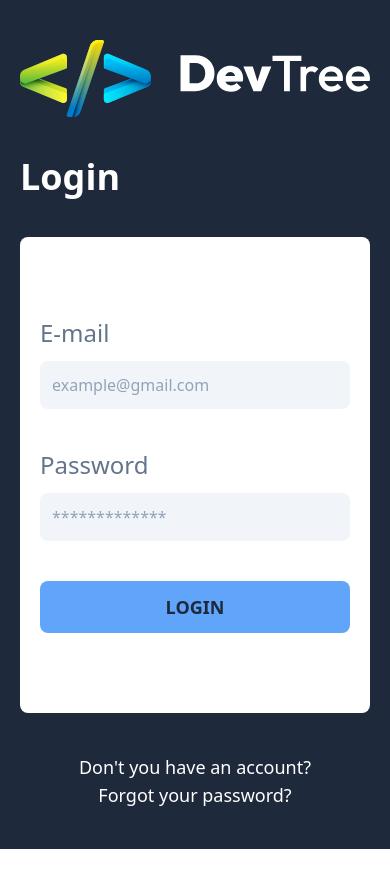
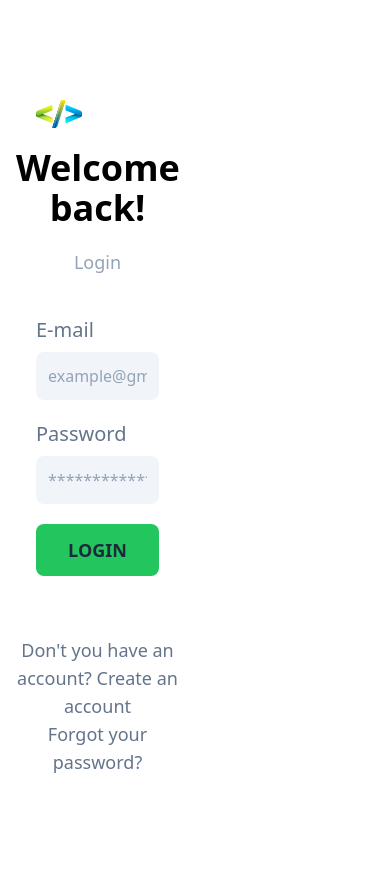
Before and after one commit to israelLuna13/DevTree, a React (Vite) app in the folder client/cliente/: page /login in a window 390 px wide. Before the commit the page ends 849 px from the top, so only its background shows below. Built offline with nearby package versions, Linux system fonts and the light colour scheme; no server answers.

Commit message:
se modifica las vistas de login y registro y el layout, aun no son responsivas

```diff
--- a/client/cliente/src/components/DevTree.tsx
+++ b/client/cliente/src/components/DevTree.tsx
@@ -71,7 +71,7 @@ export default function DevTree({data}:DevTreeProps) {
               target="_blank"
               rel="noreferrer noopener"
             >
-              Visitar Mi Perfil:/{data.handle}
+              Go to my profile:/{data.handle}
             </Link>
           </div>
 
--- a/client/cliente/src/components/nav/AdminNavigation.tsx
+++ b/client/cliente/src/components/nav/AdminNavigation.tsx
@@ -10,11 +10,14 @@ export default function AdminNavigation() {
   }
 
   return (
+    <>
+
         <button
           className=" bg-lime-500 p-2 text-slate-800 uppercase font-black text-xs rounded-lg cursor-pointer"
           onClick={logout}
         >
           Logout
         </button>
+    </>
   );
 }
--- /dev/null
+++ b/client/cliente/src/layouts/AuthDemoLayout.tsx
@@ -0,0 +1,36 @@
+import { Outlet } from "react-router-dom";
+import { Toaster } from "sonner";
+import Logo from "../components/logo/Logo";
+
+export default function AuthDemoLayout() {
+  return (
+    <>
+      <div className="bg-white min-h-screen">
+        <div className="flex gap-4">
+
+            {/* form */}
+          <div className="w-1/2  text-black p-4 rounded-lg">
+            <div className="min-h-screen flex items-center justify-center">
+              <div className="w-full max-w-5xl">
+              <div className="mb-5 max-w-lg mx-auto px-5">
+              <Logo /> {/* Aquí está tu logo */}
+            </div>
+                <Outlet />
+              </div>
+            </div>
+          </div>
+
+{/* image */}
+          <div className="w-1/2 text-black p-4 rounded-lg">
+            <div
+              className=" min-h-screen bg-no-repeat
+                            bg-right-top lg:bg-home"
+            ></div>
+          </div>
+        </div>
+      </div>
+      {/* register toaster on our project */}
+      <Toaster richColors position="top-right" />
+    </>
+  );
+}
--- a/client/cliente/src/router.tsx
+++ b/client/cliente/src/router.tsx
@@ -12,17 +12,23 @@ import ChangePasswordView from "./views/ChangePasswordView";
 import ConfirmAccount from "./views/ConfirmAccount";
 import ForgotPasswordView from "./views/ForgotPassword";
 import NewPasswordView from "./views/NewPasswordView";
+import AuthDemoLayout from "./layouts/AuthDemoLayout";
 
 export default function Router() {
   return (
     <BrowserRouter>
       <Routes>
         <Route element={<AuthLayout />}>
-          <Route path="/login" element={<LoginView />} />
-          <Route path="/register" element={<RegisterView />} />
+          {/* <Route path="/login" element={<LoginView />} />
+          <Route path="/register" element={<RegisterView />} /> */}
           <Route path="/confirm-account" element={<ConfirmAccount/>}/>
           <Route path="/forgot-password" element={<ForgotPasswordView/>} />
           <Route path="/new-password" element={<NewPasswordView/>}/>
+        </Route>
+        <Route element={<AuthDemoLayout />}>
+          <Route path="/login" element={<LoginView />} />
+          <Route path="/register" element={<RegisterView />} />
+
         </Route>
 
         {/* the routes son will got the path /admin  */}
--- a/client/cliente/src/views/ForgotPassword.tsx
+++ b/client/cliente/src/views/ForgotPassword.tsx
@@ -68,14 +68,14 @@ export default function ForgotPasswordView()
             <nav className="mt-10 flex flex-col space-y-4">
                     <Link
                 to='/login'
-                className="text-center text-gray-300 font-bold"
+                className="text-center text-white font-bold"
                 >
                 You have an account? Login
                 </Link>
 
                 <Link
                 to='/register'
-                className="text-center text-gray-300 font-bold"
+                className="text-center text-white font-bold"
                 >
                  ¿Don't have an account? Create an account
                 </Link>
--- a/client/cliente/src/views/HomeView.tsx
+++ b/client/cliente/src/views/HomeView.tsx
@@ -20,6 +20,10 @@ export default function HomeView() {
                         Share your social networks like Tiktok, Facebook, Instagram,
                         Github, YouTube, Linkdln with a multitude of developers
                     </p>
+                    <p className='text-slate-800 text-xl'>
+                        Search for user or check available username
+                    </p>
+
                     <SearchForm/>
                 </div>
             </div>
--- a/client/cliente/src/views/LoginView.tsx
+++ b/client/cliente/src/views/LoginView.tsx
@@ -1,47 +1,57 @@
-import { Link,useNavigate } from "react-router-dom"
-import { useForm } from "react-hook-form"
-import ErrorMessage from "../components/ErrorMessage"
-import { toast } from "sonner"
-import { useMutation } from "@tanstack/react-query"
-import { login } from "../services/DevTreeService"
-import { LoginForm } from "../types"
+import { Link, useNavigate } from "react-router-dom";
+import { useForm } from "react-hook-form";
+import ErrorMessage from "../components/ErrorMessage";
+import { toast } from "sonner";
+import { useMutation } from "@tanstack/react-query";
+import { login } from "../services/DevTreeService";
+import { LoginForm } from "../types";
 
 export default function LoginView() {
+  const navigate = useNavigate();
+  const initialValues = {
+    email: "",
+    password: "",
+  };
 
-  const navigate = useNavigate()
-  const initialValues ={
-    email:'',
-    password:''
-  }
-
-  const {register,reset,handleSubmit,formState:{errors}}= useForm({defaultValues:initialValues})
+  const {
+    register,
+    reset,
+    handleSubmit,
+    formState: { errors },
+  } = useForm({ defaultValues: initialValues });
 
   const loginMutate = useMutation({
-    mutationFn:login,
-    onError:(error)=>{
-      toast.error(error.message)
+    mutationFn: login,
+    onError: (error) => {
+      toast.error(error.message);
     },
-    onSuccess:(data)=>{
-      localStorage.setItem('AUTH_TOKEN', data)
-      navigate('/admin')
-      reset()
-    }
-  })
+    onSuccess: (data) => {
+      localStorage.setItem("AUTH_TOKEN", data);
+      navigate("/admin");
+      reset();
+    },
+  });
 
-  const handleLogin = async(formData:LoginForm) => {
-   loginMutate.mutate(formData)
-  }
+  const handleLogin = async (formData: LoginForm) => {
+    loginMutate.mutate(formData);
+  };
 
   return (
     <>
-      <h1 className="text-4xl text-white font-bold">Login</h1>
+
+            <h1 className="text-4xl text-black font-bold mb-5 text-center">
+                Welcome back!
+            </h1>
+            <p className="text-center text-lg text-slate-400">Login</p>
+
+            {/* Formulario */}
             <form
               onSubmit={handleSubmit(handleLogin)}
-        className="bg-white px-5 py-20 rounded-lg space-y-10 mt-10"
+              className="bg-white px-5 py-10 rounded-lg  space-y-5"
               noValidate
             >
-        <div className="grid grid-cols-1 space-y-3">
-          <label htmlFor="email" className="text-2xl text-slate-500">
+              <div className="grid grid-cols-1 space-y-2">
+                <label htmlFor="email" className="text-xl text-slate-500">
                   E-mail
                 </label>
                 <input
@@ -57,10 +67,12 @@ export default function LoginView() {
                     },
                   })}
                 />
-          {errors.email && <ErrorMessage>{errors.email.message}</ErrorMessage>}
+                {errors.email && (
+                  <ErrorMessage>{errors.email.message}</ErrorMessage>
+                )}
               </div>
-        <div className="grid grid-cols-1 space-y-3">
-          <label htmlFor="password" className="text-2xl text-slate-500">
+              <div className="grid grid-cols-1 space-y-2">
+                <label htmlFor="password" className="text-xl text-slate-500">
                   Password
                 </label>
                 <input
@@ -78,19 +90,21 @@ export default function LoginView() {
               </div>
               <input
                 type="submit"
-          className="bg-blue-400 p-3 text-lg w-full uppercase text-slate-800 rounded-lg font-bold cursor-pointer"
+                className="bg-green-500 p-3 text-lg w-full uppercase text-slate-800 rounded-lg font-bold cursor-pointer"
                 value="Login"
               />
             </form>
-      <nav className="mt-10">
+
+            {/* Enlaces */}
+            <nav className="mt-5">
               <Link
-          className="text-center text-white text-lg block"
+                className="text-center text-slate-500 text-lg block"
                 to="/register"
               >
-          Don't you have an account?
+                Don't you have an account? Create an account
               </Link>
               <Link
-          className="text-center text-white text-lg block"
+                className="text-center text-slate-500 text-lg block"
                 to="/forgot-password"
               >
                 Forgot your password?
--- a/client/cliente/src/views/RegisterView.tsx
+++ b/client/cliente/src/views/RegisterView.tsx
@@ -1,22 +1,20 @@
 import { Link, useLocation, useNavigate } from "react-router-dom";
 import { useForm } from "react-hook-form";
 import { toast } from "sonner";
-import { RegisterForm} from "../types";
+import { RegisterForm } from "../types";
 import ErrorMessage from "../components/ErrorMessage";
 import { useMutation } from "@tanstack/react-query";
 import { createAccount } from "../services/DevTreeService";
 
-
 export default function RegisterView() {
-
-  const location = useLocation()
-  const navigate = useNavigate()
+  const location = useLocation();
+  const navigate = useNavigate();
 
   //  THE TYPE REGISTERFORM WE CAN PUT HERE OR IN USERFORM , LIKE THAT <REGISTERFORM>USERFORM
-  const initialValue :RegisterForm= {
+  const initialValue: RegisterForm = {
     name: "",
     email: "",
-    handle: location?.state?.handle ||  "",
+    handle: location?.state?.handle || "",
     password: "",
     password_confirmation: "",
   };
@@ -28,36 +26,37 @@ export default function RegisterView() {
     formState: { errors },
   } = useForm({ defaultValues: initialValue });
 
-  const registerMutate=useMutation({
+  const registerMutate = useMutation({
+    mutationFn: createAccount,
 
-    mutationFn:createAccount,
+    onError: (error) => {
+      toast.error(error.message);
+    },
+    onSuccess: (data) => {
+      toast.success(data);
+      navigate("/login");
+      reset();
+    },
+  });
 
-    onError:(error)=>{
-      toast.error(error.message)
-    },
-    onSuccess:(data) =>{
-      toast.success(data)
-      navigate('/login')
-        reset();
-    }
-  })
-
-  const password = watch('password')// watch the write the password
+  const password = watch("password"); // watch the write the password
 
   // llevar a una mutacion
-  const handleRegister = async(formData:RegisterForm) => {
-     registerMutate.mutate(formData)
-
+  const handleRegister = async (formData: RegisterForm) => {
+    registerMutate.mutate(formData);
   };
   return (
     <>
-      <h1 className="text-4xl text-white font-bold">Create an account</h1>
+      <h1 className="text-4xl text-black font-bold mb-5 text-center">
+        Join DevTree
+      </h1>
+      <p className="text-center text-lg text-slate-400">Create account</p>
 
       <form
         onSubmit={handleSubmit(handleRegister)}
-        className="bg-white px-5 py-20 rounded-lg space-y-10 mt-10"
+        className="bg-white px-5 py-10 rounded-lg space-y-5"
       >
-        <div className="grid grid-cols-1 space-y-3">
+        <div className="grid grid-cols-1 space-y-2">
           <label htmlFor="name" className="text-2xl text-slate-500">
             Name
           </label>
@@ -86,8 +85,7 @@ export default function RegisterView() {
               pattern: {
                 value: /\S+@\S+\.\S+/,
                 message: "E-mail no válido",
-            },
-
+              },
             })}
           />
           {errors.email && <ErrorMessage>{errors.email.message}</ErrorMessage>}
@@ -120,10 +118,10 @@ export default function RegisterView() {
             className="bg-slate-100 border-none p-3 rounded-lg placeholder-slate-400"
             {...register("password", {
               required: "The password is required",
-              minLength:{
-                value:8,
-                message:'The password most be at least 8 charecters long'
-              }
+              minLength: {
+                value: 8,
+                message: "The password most be at least 8 charecters long",
+              },
             })}
           />
         </div>
@@ -145,7 +143,8 @@ export default function RegisterView() {
             className="bg-slate-100 border-none p-3 rounded-lg placeholder-slate-400"
             {...register("password_confirmation", {
               required: "The password confirmartion is required",
-              validate:(value)=>value === password || "The password is not same"
+              validate: (value) =>
+                value === password || "The password is not same",
             })}
           />
           {errors.password_confirmation && (
@@ -155,14 +154,14 @@ export default function RegisterView() {
 
         <input
           type="submit"
-          className="bg-blue-400 p-3 text-lg w-full uppercase text-slate-800 rounded-lg font-bold cursor-pointer"
+          className="bg-green-500 p-3 text-lg w-full uppercase text-slate-800 rounded-lg font-bold cursor-pointer"
           value="Create account"
         />
       </form>
 
       <nav className="mt-10">
-        <Link className="text-center text-white text-lg block" to="/login">
-          Do you have an account?
+        <Link className="text-center text-slate-500 text-lg block" to="/login">
+          Do you have an account? Login
         </Link>
       </nav>
     </>
```
Also changed, not shown: client/cliente/src/components/SearchForm.tsx (+7 -5 lines). Lines whose indentation alone changed are shown as unchanged.
